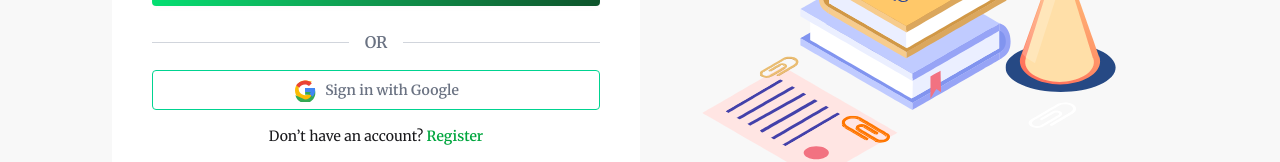
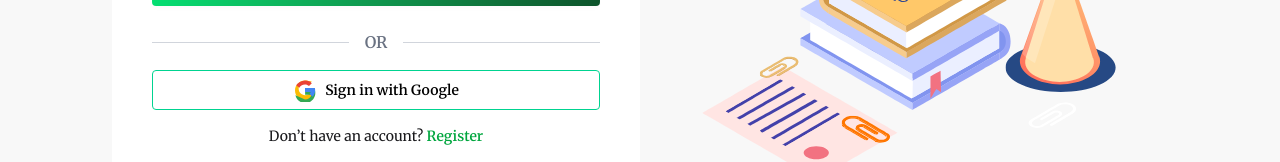
Before and after one commit to samiacodes/BookBug-client, a React (Vite) app: page /login in a window 1280 px wide. Shown: the part 515-677 px from the top of the page. Built offline with nearby package versions, Linux system fonts and the light colour scheme; no server answers; a web font is replaced by a local one.

Commit message:
button updated

```diff
--- a/src/features/shared/SocialLogin.jsx
+++ b/src/features/shared/SocialLogin.jsx
@@ -31,7 +31,7 @@ const SocialLogin = ({ from }) => {
       {/* Google Sign-In Button */}
       <button
         onClick={handleGoogleSignIn}
-        className="btn btn-outline btn-success text-gray-500 w-full flex items-center justify-center gap-2"
+        className="btn btn-outline btn-success text-black w-full flex items-center justify-center gap-2"
       >
         <svg
           xmlns="http://www.w3.org/2000/svg"
```
